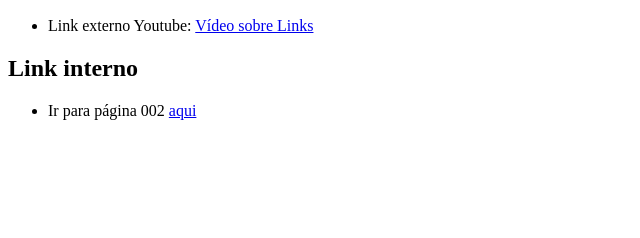
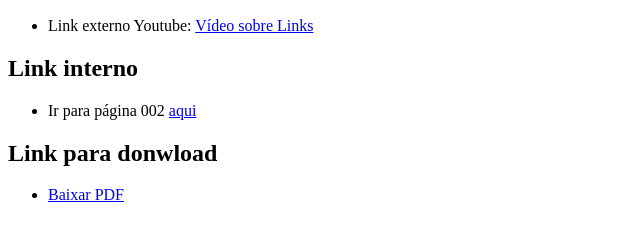
Before and after one commit to peddroka/Ex005, a plain HTML site: page All/index.html in a window 1280 px wide. Shown: the part 110-348 px from the top of the page, without its empty margins (0-640 px from the left). Drawn offline with Linux system fonts and the light colour scheme.

Commit message:
Finalizado

```diff
--- a/All/index.html
+++ b/All/index.html
@@ -20,5 +20,9 @@
     <ul>
       <li>Ir para página 002 <a href="pag002.html">aqui</a></li>
     </ul>
+    <h2>Link para donwload</h2>
+    <ul>
+      <li><a href="#">Baixar PDF</a></li>
+    </ul>
   </body>
 </html>
```
